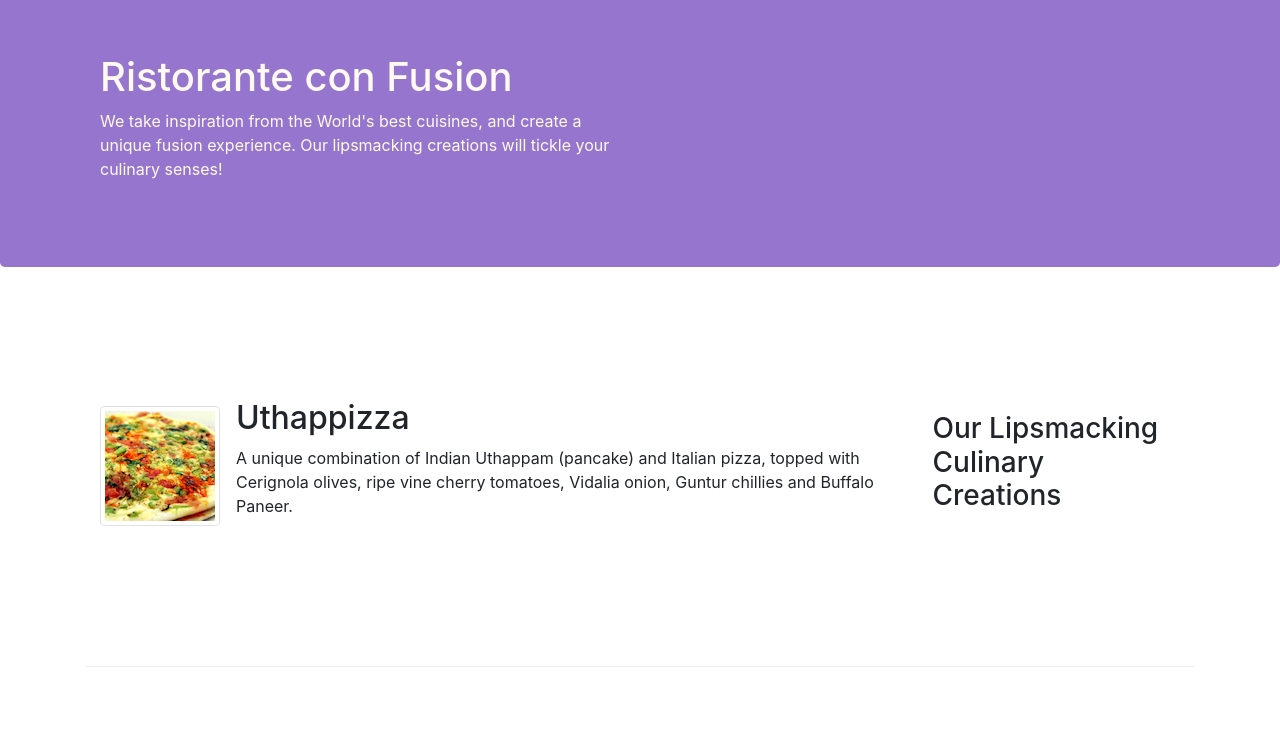
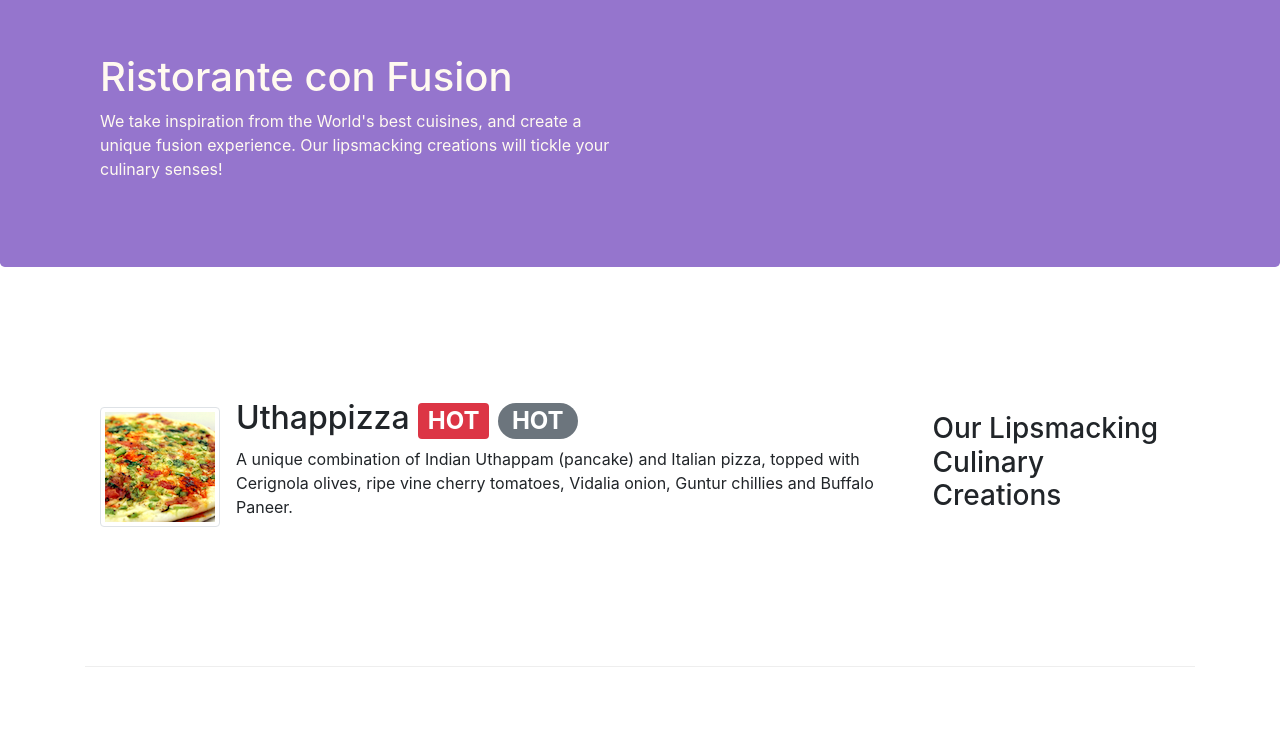
Before and after one commit to Drithyl/Bootstrap-confusion, a website: page index.html in a window 1280 px wide. Shown: the part 67-800 px from the top of the page. Drawn offline with nearby package versions, Linux system fonts and the light colour scheme.

Commit message:
Badges - Alerting Users

```diff
--- a/index.html
+++ b/index.html
@@ -108,8 +108,10 @@
                 <img class="d-flex mr-3 img-thumbnail align-self-center" src="img/uthappizza.png" alt="uthappizza">
                 <!-- the media-body bootstrap class wraps the content that becomes the body of the media card -->
                 <div class="media-body">
-                  <!-- mt-0 is a bootstrap class that means margin-top 0, see https://getbootstrap.com/docs/4.0/utilities/spacing/ -->
-                  <h2 class="mt-0">Uthappizza</h2>
+                  <!-- mt-0 is a bootstrap class that means margin-top 0, see https://getbootstrap.com/docs/4.0/utilities/spacing/
+                    badge is a class that turns a span into a badge to draw the attention of the user; badge-danger makes it styled red.
+                    badge-pill makes the corners rounded like a pill and badge-secondary is another color style -->
+                  <h2 class="mt-0">Uthappizza <span class="badge badge-danger">HOT</span> <span class="badge badge-pill badge-secondary">HOT</span></h2>
                   <p class="d-none d-sm-block">A unique combination of Indian Uthappam (pancake) and Italian pizza, topped with Cerignola olives, ripe vine cherry tomatoes, Vidalia onion, Guntur chillies and Buffalo Paneer.</p>
                 </div>
               </div>
```
